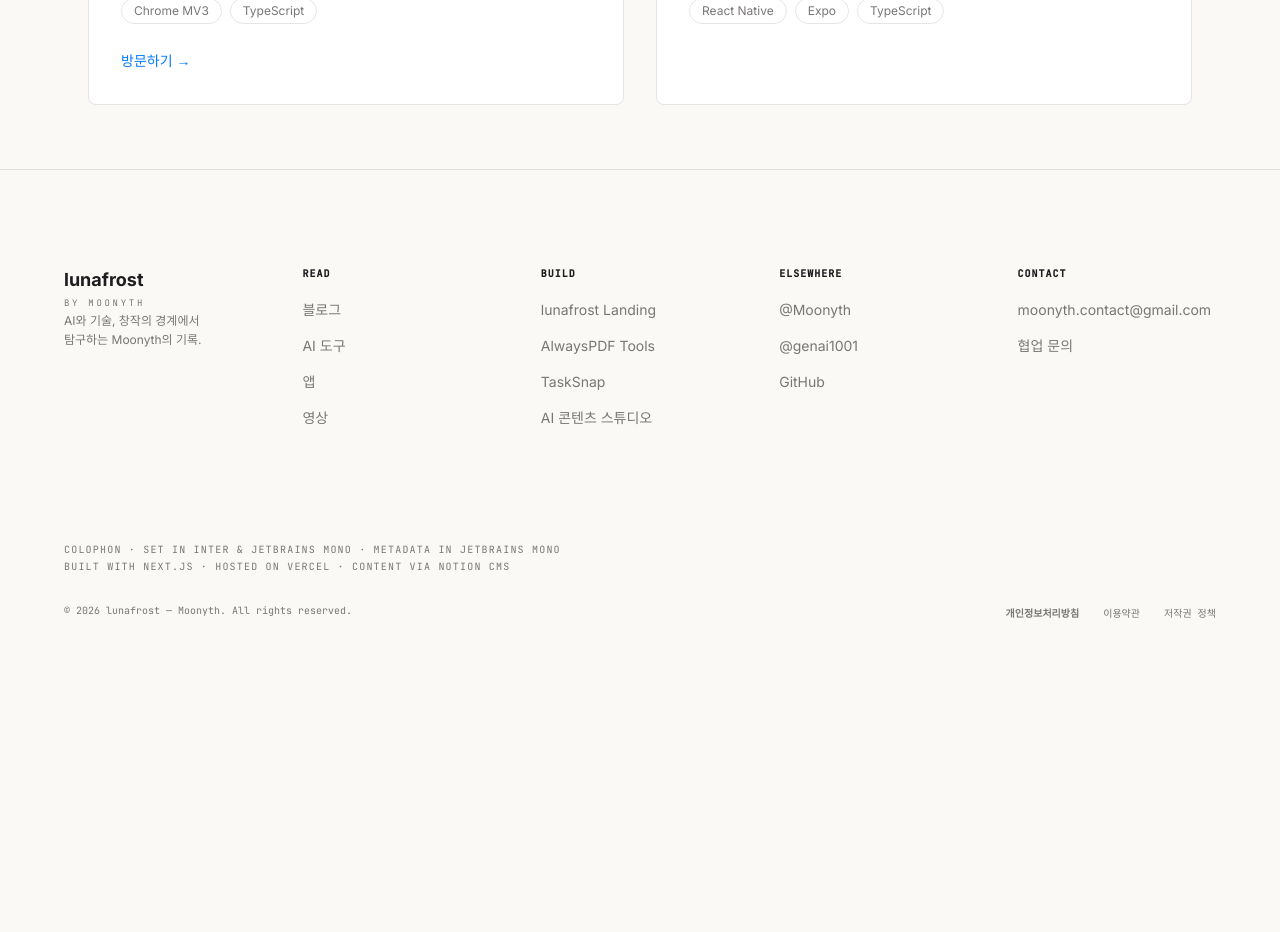
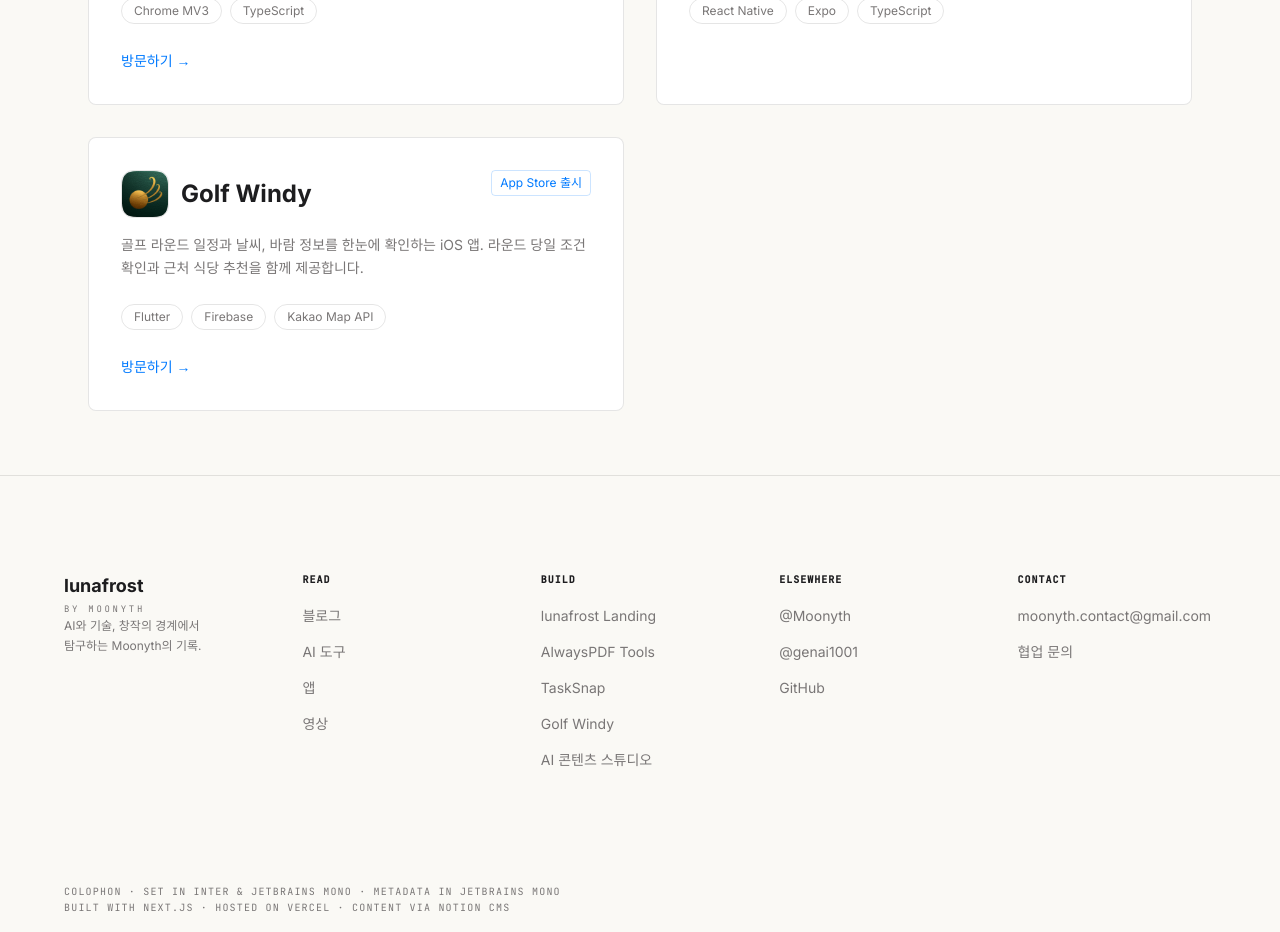
Before and after one commit to Jaden-CHI/lunafrost-landing, a Next.js app: page /apps in a window 1280 px wide. Shown: the part 700-1632 px from the top of the page. Before the commit the page ends 1371 px from the top, so only its background shows below. Built offline with nearby package versions, Linux system fonts and the light colour scheme.

Commit message:
Update site for Golf Windy App Store release

```diff
--- a/app/apps/page.tsx
+++ b/app/apps/page.tsx
@@ -1,5 +1,6 @@
 import Header from "@/components/layout/Header";
 import Footer from "@/components/layout/Footer";
+import Image from "next/image";
 import type { Metadata } from "next";
 
 export const metadata: Metadata = {
@@ -36,6 +37,14 @@
     status: "출시 완료",
     link: "",
   },
+  {
+    title: "Golf Windy",
+    description: "골프 라운드 일정과 날씨, 바람 정보를 한눈에 확인하는 iOS 앱. 라운드 당일 조건 확인과 근처 식당 추천을 함께 제공합니다.",
+    tech: ["Flutter", "Firebase", "Kakao Map API"],
+    status: "App Store 출시",
+    link: "https://apps.apple.com/kr/app/golf-windy/id6776418580",
+    icon: "/golfwindy-icon-256.png",
+  },
 ];
 
 export default function AppsPage() {
@@ -65,12 +74,24 @@
               style={{ borderColor: "var(--border)", background: "var(--surface)" }}
             >
               <div className="flex items-start justify-between mb-4">
+                <div className="flex items-center gap-3">
+                  {project.icon ? (
+                    <Image
+                      src={project.icon}
+                      alt={`${project.title} icon`}
+                      width={48}
+                      height={48}
+                      className="rounded-xl border"
+                      style={{ borderColor: "var(--border)" }}
+                    />
+                  ) : null}
                   <h3
                     className="font-[family-name:var(--font-inter)] text-2xl font-bold"
                     style={{ color: "var(--text)" }}
                   >
                     {project.title}
                   </h3>
+                </div>
                 <span
                   className="text-xs px-2 py-1 rounded border"
                   style={{ borderColor: "rgba(0,122,255,0.2)", color: "var(--tertiary)" }}
--- a/components/home/PortfolioCards.tsx
+++ b/components/home/PortfolioCards.tsx
@@ -1,6 +1,7 @@
 'use client';
 
 import { motion } from 'framer-motion';
+import Image from 'next/image';
 import Link from 'next/link';
 import { StatusDot } from '@/components/ui/StatusDot';
 
@@ -62,6 +63,19 @@
     status: 'shipped' as Status,
     href: '/apps',
     isAI: false,
+  },
+  {
+    id: 6,
+    featured: false,
+    title: 'Golf Windy',
+    category: 'APP · IOS',
+    description: '골프 라운드 일정과 날씨, 바람 정보를 함께 확인하는 iOS 앱. 라운드 당일 조건을 빠르게 살피고 근처 식당 추천까지 이어집니다.',
+    tech: ['Flutter', 'Firebase', 'Kakao Map API'],
+    status: 'shipped' as Status,
+    href: 'https://apps.apple.com/kr/app/golf-windy/id6776418580',
+    external: true,
+    isAI: false,
+    icon: '/golfwindy-icon-256.png',
   },
 ];
 
@@ -160,6 +174,17 @@
           }}
         >
           <div className="flex justify-between items-start mb-4 gap-3">
+            <div className="flex items-start gap-3">
+              {'icon' in project && project.icon ? (
+                <Image
+                  src={project.icon}
+                  alt={`${project.title} icon`}
+                  width={44}
+                  height={44}
+                  className="rounded-xl border"
+                  style={{ borderColor: 'var(--border)' }}
+                />
+              ) : null}
               <div className="space-y-0.5">
                 <span
                   className="block font-[family-name:var(--font-mono)] text-[10px] tracking-wider uppercase"
@@ -173,6 +198,7 @@
                 >
                   {project.title}
                 </h3>
+              </div>
             </div>
             <StatusDot status={project.status} />
           </div>
--- a/components/layout/Footer.tsx
+++ b/components/layout/Footer.tsx
@@ -11,6 +11,7 @@
   { label: 'lunafrost Landing', href: '/apps' },
   { label: 'AlwaysPDF Tools', href: '/apps' },
   { label: 'TaskSnap', href: '/apps' },
+  { label: 'Golf Windy', href: 'https://apps.apple.com/kr/app/golf-windy/id6776418580' },
   { label: 'AI 콘텐츠 스튜디오', href: '/tools' },
 ];
 
```
Also changed, not shown: public/golfwindy-icon-256.png (added), 1 other file (tests, documents, lock files or other folders). Lines whose indentation alone changed are shown as unchanged.
